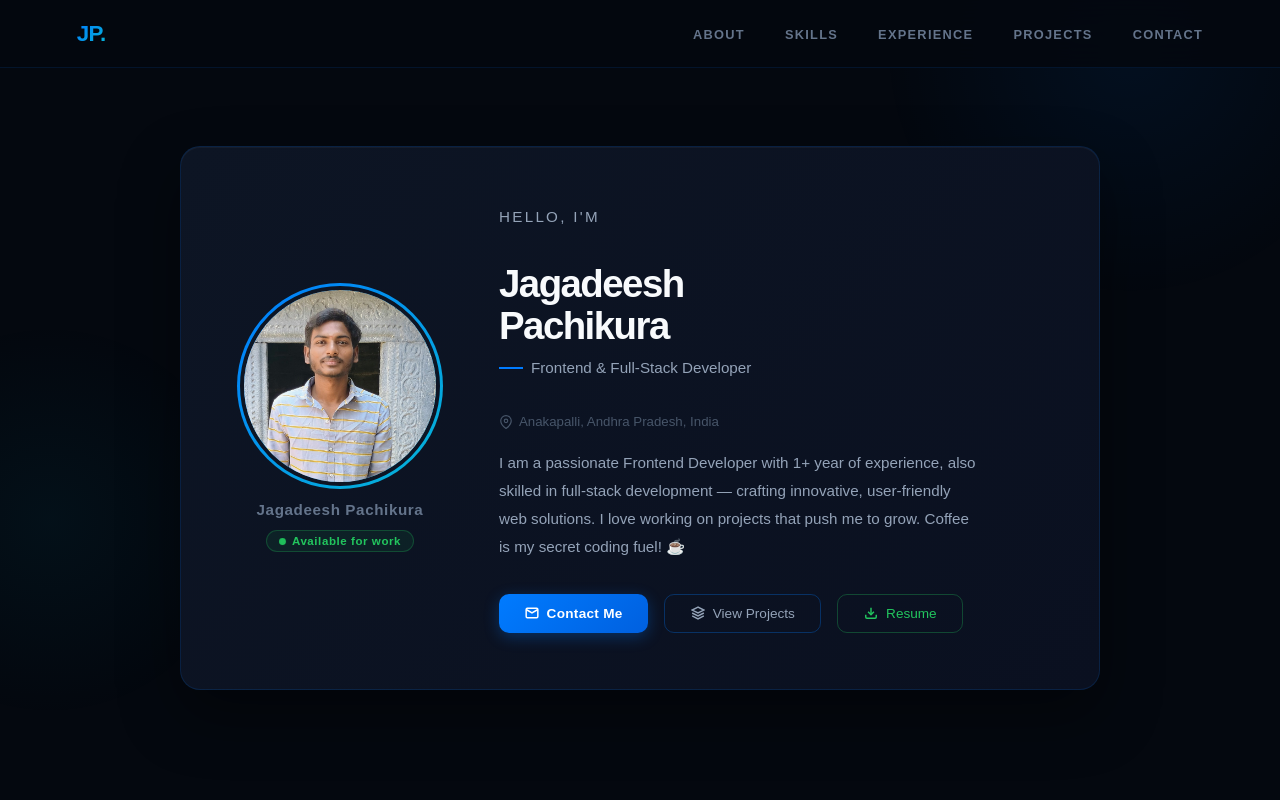
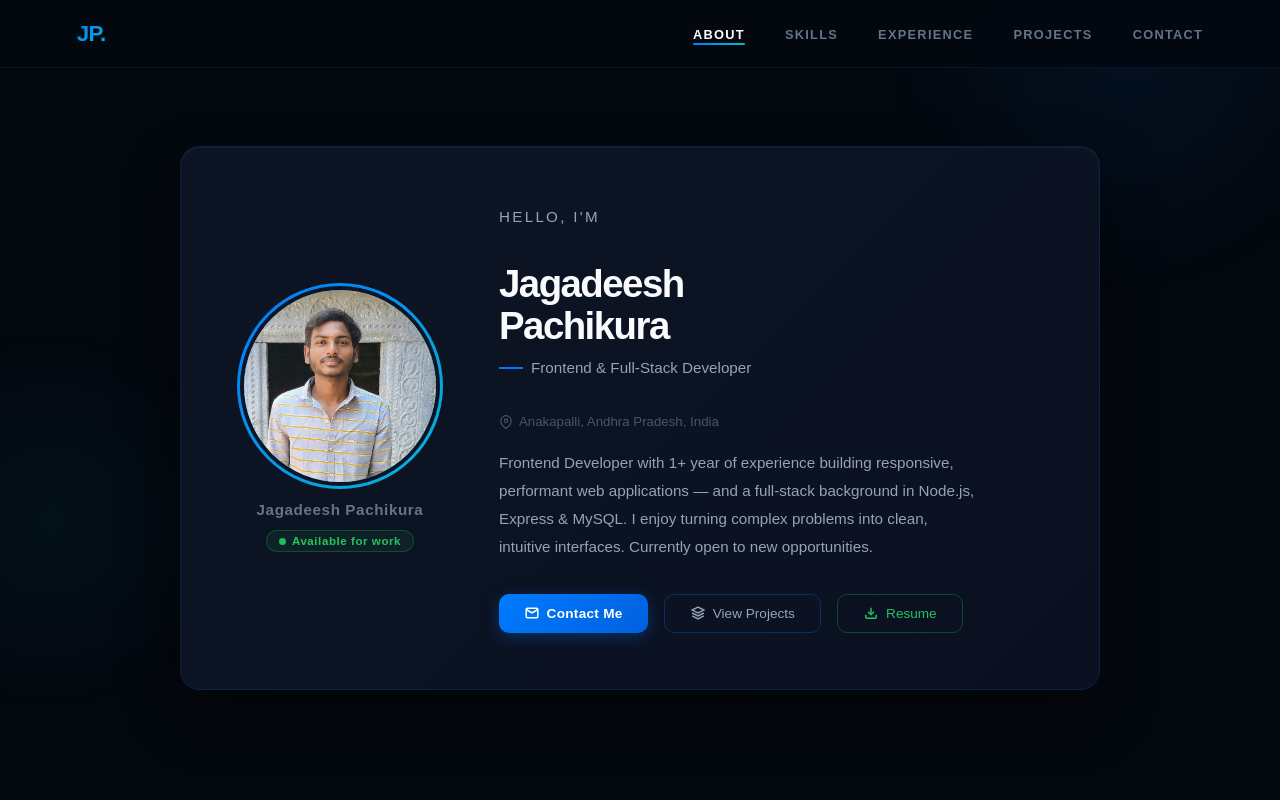
Before and after one commit to jagadeeshpj1610/jagaPortfolio, a React (Vite) app in the folder portFolio/: page / in a window 1280 px wide. Shown: the top 800 px of the page. Built offline with nearby package versions, Linux system fonts and the light colour scheme.

Commit message:
MADE SOME CHNAGES

```diff
--- a/portFolio/src/components/About/About.jsx
+++ b/portFolio/src/components/About/About.jsx
@@ -1,12 +1,24 @@
-import React from "react";
+import React, { useEffect, useRef } from "react";
 import profileImage from '../../assets/pj.jpg';
 import './about.css';
 
 const About = () => {
+  const containerRef = useRef(null);
+
+  useEffect(() => {
+    const elements = containerRef.current.querySelectorAll('.animateItem');
+    elements.forEach((el, i) => {
+      setTimeout(() => {
+        el.classList.add('visible');
+      }, i * 150);
+    });
+  }, []);
+
   return (
-    <div className="aboutContainer">
+    <div className="aboutContainer" ref={containerRef}>
       <div className="about">
-        <div className="profileDiv">
+
+        <div className="profileDiv animateItem">
           <div className="profileImageWrapper">
             <img src={profileImage} alt="Jagadeesh Pachikura" className="profileImage" />
           </div>
@@ -15,50 +27,52 @@ const About = () => {
         </div>
 
         <div className="aboutContent">
-          <p className="aboutGreeting">Hello, I'm</p>
-          <h1 className="aboutName">Jagadeesh<br />Pachikura</h1>
-          <p className="aboutRole">Frontend & Full-Stack Developer</p>
+          <p className="aboutGreeting animateItem">Hello, I'm</p>
+          <h1 className="aboutName animateItem">Jagadeesh<br />Pachikura</h1>
+          <p className="aboutRole animateItem">Frontend & Full-Stack Developer</p>
 
-          <div className="locationRow">
+          <div className="locationRow animateItem">
             <svg viewBox="0 0 24 24" fill="none" stroke="currentColor" strokeWidth="2">
-              <path d="M21 10c0 7-9 13-9 13s-9-6-9-13a9 9 0 0 1 18 0z" />
-              <circle cx="12" cy="10" r="3" />
+              <path d="M21 10c0 7-9 13-9 13s-9-6-9-13a9 9 0 0 1 18 0z"/>
+              <circle cx="12" cy="10" r="3"/>
             </svg>
             <p>Anakapalli, Andhra Pradesh, India</p>
           </div>
 
-          <p>
-            I am a passionate Frontend Developer with 1+ year of experience, also skilled
-            in full-stack development — crafting innovative, user-friendly web solutions.
-            I love working on projects that push me to grow. Coffee is my secret coding fuel! ☕
+          <p className="animateItem">
+            Frontend Developer with 1+ year of experience building responsive, performant
+            web applications — and a full-stack background in Node.js, Express & MySQL.
+            I enjoy turning complex problems into clean, intuitive interfaces.
+            Currently open to new opportunities.
           </p>
 
-          <div className="aboutBtns">
+          <div className="aboutBtns animateItem">
             <a href="#contact" className="btnPrimary">
               <svg width="14" height="14" viewBox="0 0 24 24" fill="none" stroke="currentColor" strokeWidth="2.5">
-                <path d="M4 4h16c1.1 0 2 .9 2 2v12c0 1.1-.9 2-2 2H4c-1.1 0-2-.9-2-2V6c0-1.1.9-2 2-2z" />
-                <polyline points="22,6 12,12 2,6" />
+                <path d="M4 4h16c1.1 0 2 .9 2 2v12c0 1.1-.9 2-2 2H4c-1.1 0-2-.9-2-2V6c0-1.1.9-2 2-2z"/>
+                <polyline points="22,6 12,12 2,6"/>
               </svg>
               Contact Me
             </a>
             <a href="#projects" className="btnOutline">
               <svg width="14" height="14" viewBox="0 0 24 24" fill="none" stroke="currentColor" strokeWidth="2.5">
-                <polygon points="12 2 2 7 12 12 22 7 12 2" />
-                <polyline points="2 17 12 22 22 17" />
-                <polyline points="2 12 12 17 22 12" />
+                <polygon points="12 2 2 7 12 12 22 7 12 2"/>
+                <polyline points="2 17 12 22 22 17"/>
+                <polyline points="2 12 12 17 22 12"/>
               </svg>
               View Projects
             </a>
             <a href="/resume.pdf" download className="btnResume">
               <svg width="14" height="14" viewBox="0 0 24 24" fill="none" stroke="currentColor" strokeWidth="2.5">
-                <path d="M21 15v4a2 2 0 0 1-2 2H5a2 2 0 0 1-2-2v-4" />
-                <polyline points="7 10 12 15 17 10" />
-                <line x1="12" y1="15" x2="12" y2="3" />
+                <path d="M21 15v4a2 2 0 0 1-2 2H5a2 2 0 0 1-2-2v-4"/>
+                <polyline points="7 10 12 15 17 10"/>
+                <line x1="12" y1="15" x2="12" y2="3"/>
               </svg>
               Resume
             </a>
           </div>
         </div>
+
       </div>
     </div>
   );
--- a/portFolio/src/components/About/about.css
+++ b/portFolio/src/components/About/about.css
@@ -254,3 +254,26 @@
   background: rgba(34, 197, 94, 0.06);
   transform: translateY(-2px);
 }
+
+/* ── ENTRANCE ANIMATION ── */
+.animateItem {
+  opacity: 0;
+  transform: translateY(28px);
+  transition: opacity 0.6s ease, transform 0.6s ease;
+}
+
+.animateItem.visible {
+  opacity: 1;
+  transform: translateY(0);
+}
+
+/* Profile image pop-in separately */
+.profileDiv.animateItem {
+  transform: scale(0.85) translateY(20px);
+  transition: opacity 0.7s ease, transform 0.7s cubic-bezier(0.34, 1.56, 0.64, 1);
+}
+
+.profileDiv.animateItem.visible {
+  opacity: 1;
+  transform: scale(1) translateY(0);
+}
--- a/portFolio/src/components/contactMe/contactMe.jsx
+++ b/portFolio/src/components/contactMe/contactMe.jsx
@@ -9,7 +9,7 @@ const ContactMe = () => {
       <div className="contactContainer">
         <div className="contactMe">
           <div className="contactContent">
-            <p>Feel free to reach out — I'd love to connect</p>
+            <p>Whether you have an opportunity, a project idea, or just want to say hi — my inbox is always open.</p>
             <div className="emailSection">
               <img src={email} alt="email" />
               {/* FIXED typo: jagadeeshpacjukra → jagadeeshpachikura */}
--- a/portFolio/src/components/experience/experience.jsx
+++ b/portFolio/src/components/experience/experience.jsx
@@ -18,9 +18,7 @@ const Experience = () => {
             where "We Work While Learning", gaining real-world exposure from day one.
           </p>
           <p>
-            Worked on real-time projects, applying modern technologies, best practices,
-            and engineering principles. Mentored by multiple industry experts who helped
-            me build a strong foundation for my career in the IT industry.
+ThoughtWorks is a global technology consultancy. As a PATH intern, I worked on real projects in an Agile environment — applying React JS, Node.js, REST APIs and engineering best practices under the guidance of senior industry engineers.
           </p>
         </div>
       </div>
--- a/portFolio/src/components/header/header.css
+++ b/portFolio/src/components/header/header.css
@@ -150,3 +150,12 @@
 
   .hamburger { display: flex; }
 }
+
+/* Active nav link */
+.navItem a.activeNav {
+  color: white;
+}
+
+.navItem a.activeNav::after {
+  width: 100%;
+}
--- a/portFolio/src/components/header/header.jsx
+++ b/portFolio/src/components/header/header.jsx
@@ -1,9 +1,36 @@
-import React, { useState } from "react";
+import React, { useState, useEffect } from "react";
 import "../header/header.css";
 
 const Header = () => {
   const [isOpen, setIsOpen] = useState(false);
+  const [activeSection, setActiveSection] = useState("about");
+
   const toggleMenu = () => setIsOpen(!isOpen);
+
+  useEffect(() => {
+    const sections = ["about", "skills", "experience", "projects", "contact"];
+
+    const observer = new IntersectionObserver(
+      (entries) => {
+        entries.forEach((entry) => {
+          if (entry.isIntersecting) {
+            setActiveSection(entry.target.id);
+          }
+        });
+      },
+      {
+        rootMargin: "-40% 0px -55% 0px", // triggers when section hits middle of screen
+        threshold: 0,
+      }
+    );
+
+    sections.forEach((id) => {
+      const el = document.getElementById(id);
+      if (el) observer.observe(el);
+    });
+
+    return () => observer.disconnect();
+  }, []);
 
   return (
     <div className="navDiv" id="nav">
@@ -19,11 +46,21 @@ const Header = () => {
 
       <div className={`childSecond ${isOpen ? "open" : ""}`}>
         <ul className="navList">
-          <li className="navItem"><a href="#about" onClick={() => setIsOpen(false)}>About</a></li>
-          <li className="navItem"><a href="#skills" onClick={() => setIsOpen(false)}>Skills</a></li>
-          <li className="navItem"><a href="#experience" onClick={() => setIsOpen(false)}>Experience</a></li>
-          <li className="navItem"><a href="#projects" onClick={() => setIsOpen(false)}>Projects</a></li>
-          <li className="navItem"><a href="#contact" onClick={() => setIsOpen(false)}>Contact</a></li>
+          <li className="navItem">
+            <a href="#about" className={activeSection === "about" ? "activeNav" : ""} onClick={() => setIsOpen(false)}>About</a>
+          </li>
+          <li className="navItem">
+            <a href="#skills" className={activeSection === "skills" ? "activeNav" : ""} onClick={() => setIsOpen(false)}>Skills</a>
+          </li>
+          <li className="navItem">
+            <a href="#experience" className={activeSection === "experience" ? "activeNav" : ""} onClick={() => setIsOpen(false)}>Experience</a>
+          </li>
+          <li className="navItem">
+            <a href="#projects" className={activeSection === "projects" ? "activeNav" : ""} onClick={() => setIsOpen(false)}>Projects</a>
+          </li>
+          <li className="navItem">
+            <a href="#contact" className={activeSection === "contact" ? "activeNav" : ""} onClick={() => setIsOpen(false)}>Contact</a>
+          </li>
         </ul>
       </div>
     </div>
--- a/portFolio/src/components/projects/projects.jsx
+++ b/portFolio/src/components/projects/projects.jsx
@@ -36,7 +36,7 @@ const Projects = () => {
           </div>
         </div>
 
-        <div className="portFolio">
+        {/* <div className="portFolio">
           <div className="port">
             <img src={bank} alt="Magadha Banking" className="bankThumbnail" />
           </div>
@@ -61,7 +61,7 @@ const Projects = () => {
               </a>
             </div>
           </div>
-        </div>
+        </div> */}
 
       </div>
     </>
```
